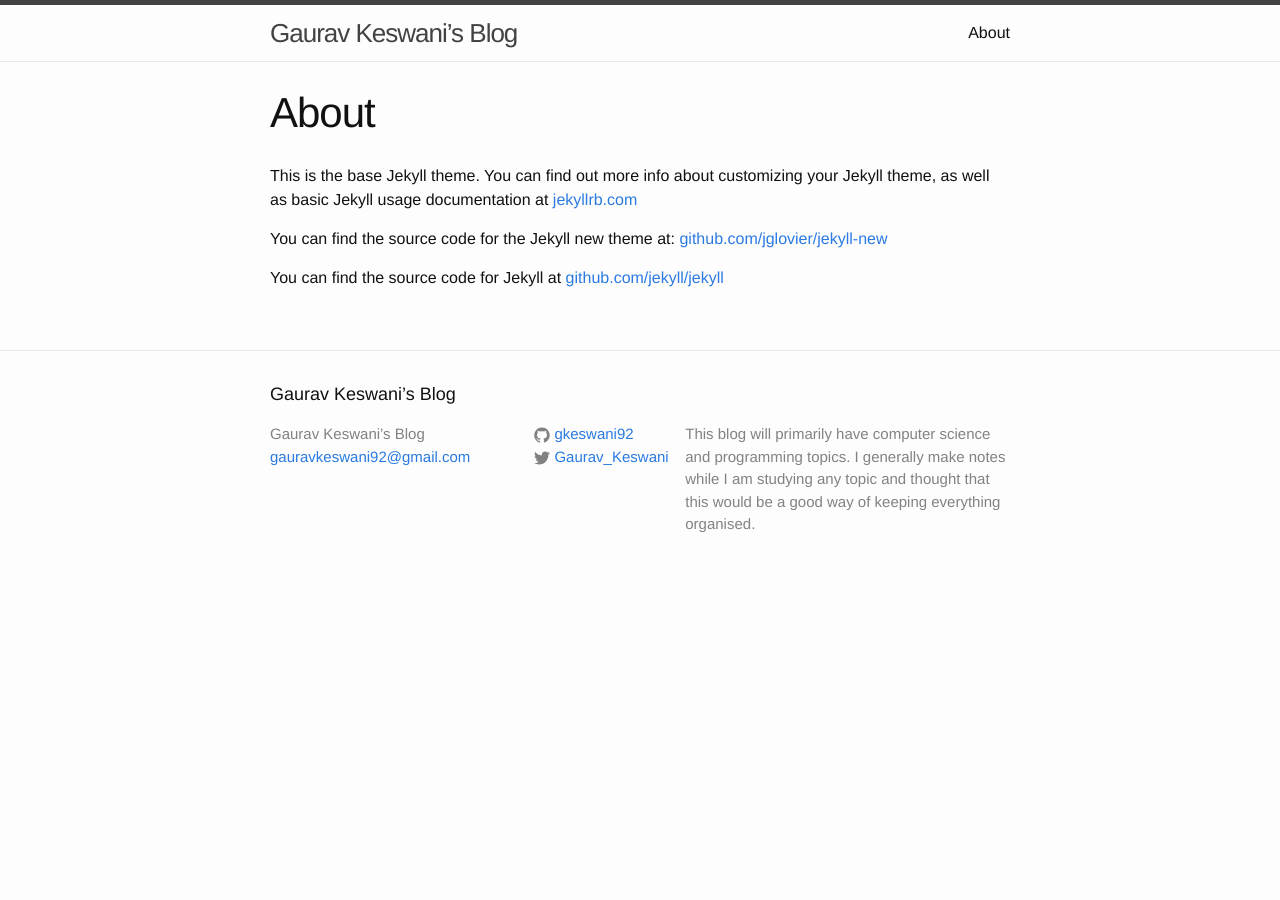
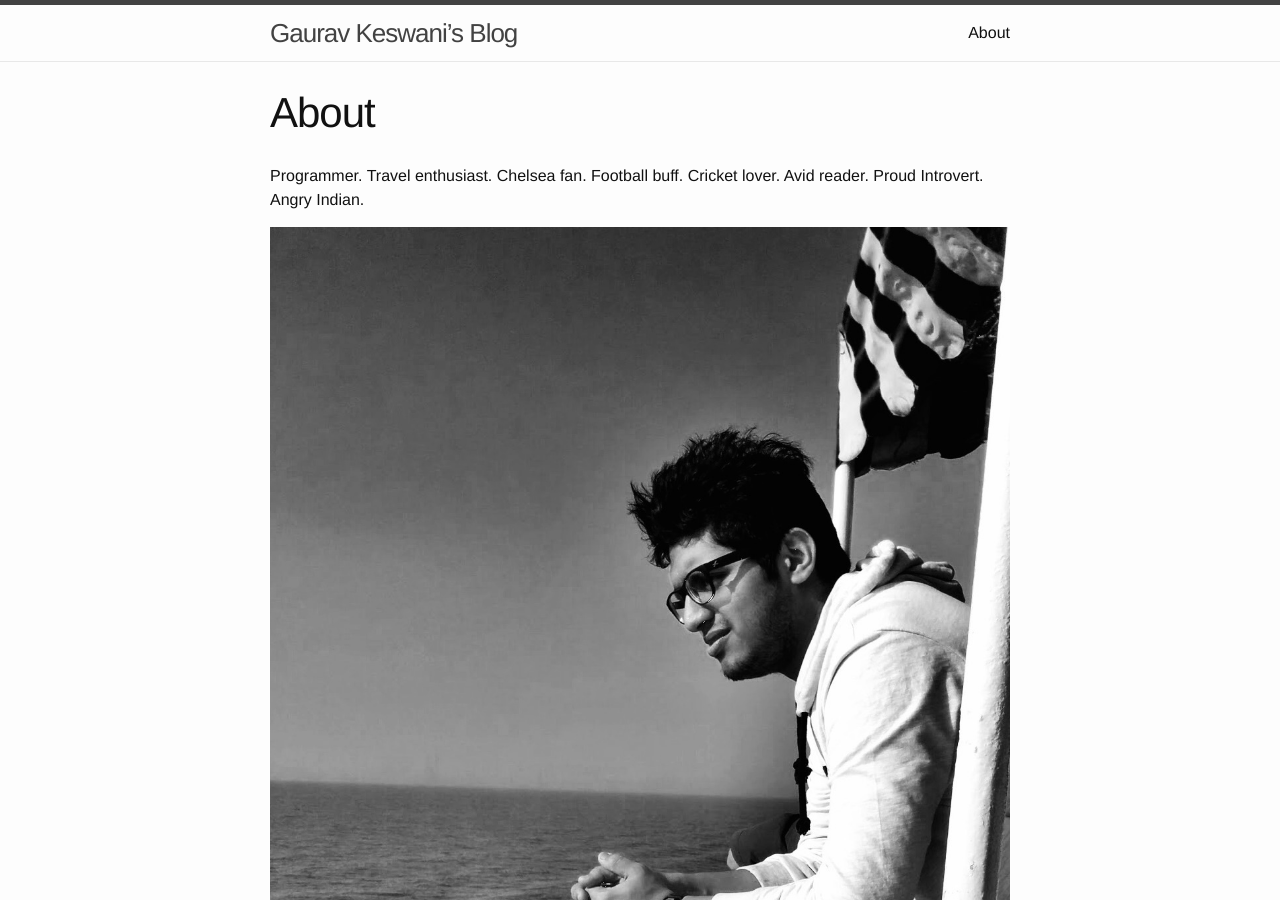
Before and after one commit to gkeswani92/gkeswani92.github.io, a Jekyll site: the page built from about.md, in a window 1280 px wide and 900 px high. Built offline with Jekyll 4.4.1, drawn with Linux system fonts in a browser that asks for light colours.

Commit message:
Changed title of JVM post and the About Me section

```diff
--- a/_posts/2015-05-01-What-is-a-Java-Virtual-Machine.markdown
+++ b/_posts/2015-05-01-What-is-a-Java-Virtual-Machine.markdown
@@ -1,6 +1,6 @@
 ---
 layout      : post
-title       : "What is a Java Virtual Machine?"
+title       : "Why do we need a Java Virtual Machine?"
 date        : 2015-05-01 16:46:05
 categories  : Java
 ---
--- a/about.md
+++ b/about.md
@@ -1,11 +1,9 @@
 ---
-layout: page
-title: About
-permalink: /about/
+layout    : page
+title     : About
+permalink : /about/
 ---
 
-This is the base Jekyll theme. You can find out more info about customizing your Jekyll theme, as well as basic Jekyll usage documentation at [jekyllrb.com](http://jekyllrb.com/)
+Programmer. Travel enthusiast. Chelsea fan. Football buff. Cricket lover. Avid reader. Proud Introvert. Angry Indian.
 
-You can find the source code for the Jekyll new theme at: [github.com/jglovier/jekyll-new](https://github.com/jglovier/jekyll-new)
-
-You can find the source code for Jekyll at [github.com/jekyll/jekyll](https://github.com/jekyll/jekyll)
+![insert_my_picture](/resources/gaurav.jpg)
```
Also changed, not shown: resources/gaurav.JPG (added).
